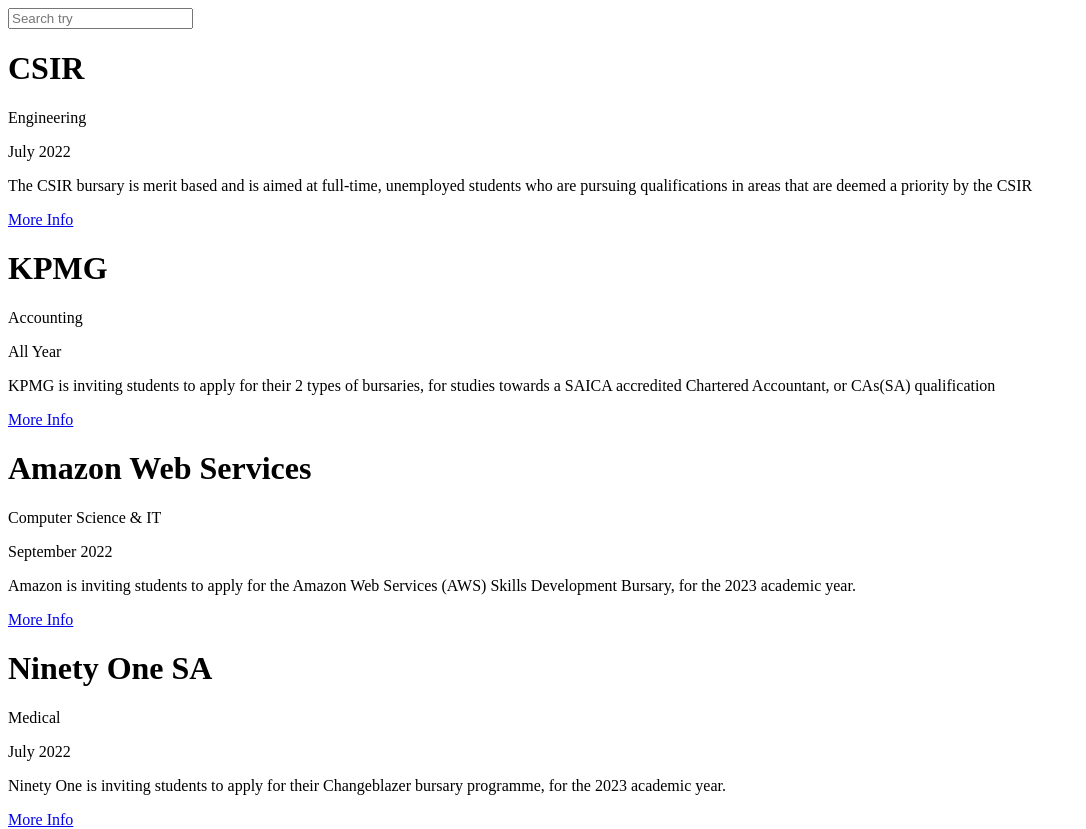
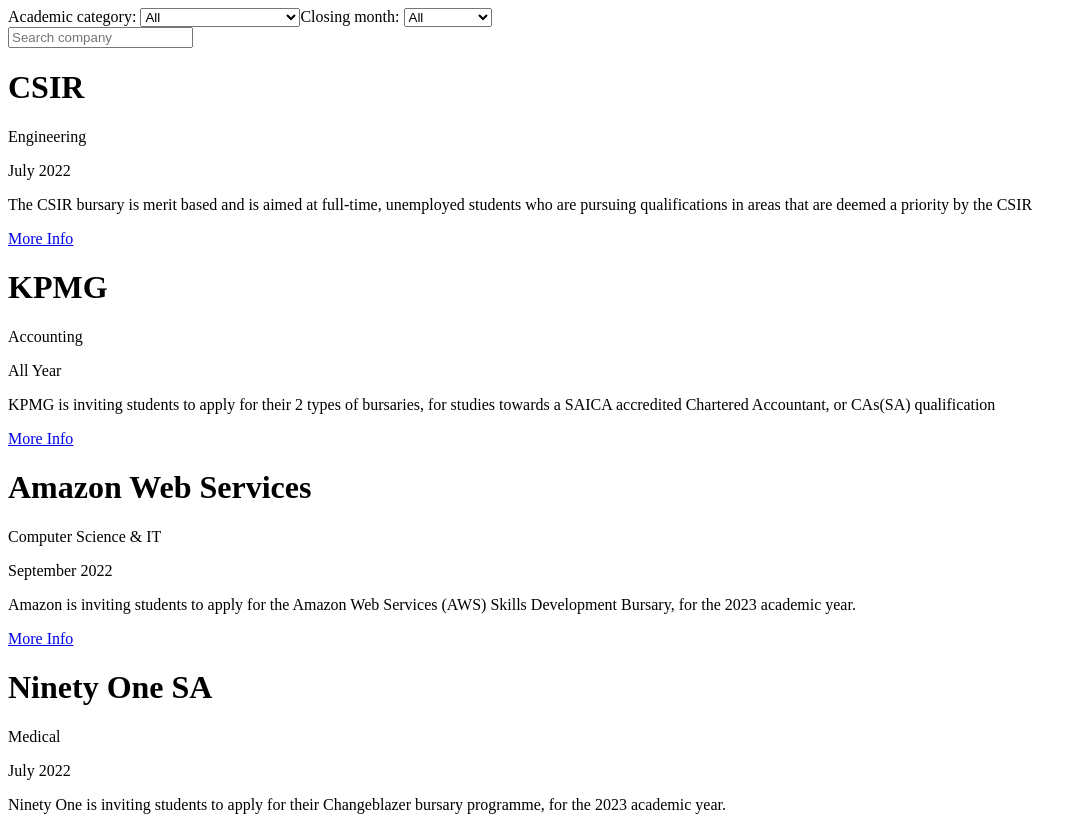
Before and after one commit to tshepi-tech/find_bursariesza, a React (Create React App) app: page / in a window 1280 px wide. Shown: the top 829 px of the page, without its empty margins (0-1086 px from the left). Built offline with nearby package versions, Linux system fonts and the light colour scheme.

Commit message:
filter components created

```diff
--- /dev/null
+++ b/src/Components/AcademicCategory.jsx
@@ -0,0 +1,19 @@
+//Project Files
+import BursaryItem from "./BursaryItem.jsx";
+
+export default function AcademicCategory({value,bursaries}) {
+
+
+      //Properties
+      const selected_category = bursaries.filter((item) => item.category === `${value}`);
+      const category = selected_category.map((item) => (
+        <BursaryItem key={item.id} item={item} />
+      ));
+
+      return (
+        <div >
+          <div>{category}</div>
+        </div>
+      );
+
+}
--- a/src/Components/Dashboard.jsx
+++ b/src/Components/Dashboard.jsx
@@ -2,29 +2,32 @@
 import { useEffect, useState } from "react";
 //Project files
 import bursaries from "../Data/bursaries.json";
-import BursaryList from "./BursaryList.jsx"
+import BursaryList from "./BursaryList.jsx";
+import Filters from "./Filters.jsx";
 
 import SearchList from "./SearchList";
 
 export default function Dashboard() {
 
+   //Local State
+   const [searchField, setSearchField] = useState("");
+
    //Methods
    const handleChange = (event) => {
     setSearchField(event.target.value);
   };
+
+  //Properties
   const searchbox = <input
   className="search__box"
   type="search"
-  placeholder="Search try"
+  placeholder="Search company"
   onChange={handleChange}
 />
 
-  //Local State
-  const [searchField, setSearchField] = useState("");
-
-
   return (
     <div>
+      <Filters bursaries={bursaries}/>
       {searchbox}
        {searchbox === "" ? (<BursaryList/>):
   (<SearchList bursaries={bursaries} searchField={searchField} />)}
--- /dev/null
+++ b/src/Components/Filters.jsx
@@ -0,0 +1,41 @@
+//project Files
+import AcademicCategory from "./AcademicCategory";
+
+//NPM packages
+import { useState } from "react";
+
+export default function Filters({bursaries}) {
+
+//Local state
+    const [value, setValue] = useState("All");
+
+     //Methods
+  function onSelect(event) {
+    setValue(event?.target?.value);
+  }
+  return (
+    <section>
+    <div >
+        <label htmlFor="Academic category">Academic category: </label>
+         <select name="" id="" value={value} onChange={onSelect}>
+          <option value="All">All</option>
+          <option value="Engineering">Engineering</option>
+          <option value="Accounting">Accounting</option>
+          <option value="Computer Science & IT">Computer Science & IT</option>
+          <option value="Medical">Medical</option>
+          <option value="Education">Education</option>
+        </select>
+        <label htmlFor="Closing month">Closing month: </label>
+        <select >
+         {/* <select name="" id="" value={value} onChange={onSelect}></select> */}
+          <option v="All">All</option>
+          <option v="July">July</option>
+          <option v="August">August</option>
+          <option v="September">September</option>
+          <option v="All year">All year</option>
+        </select>
+      </div>
+      <AcademicCategory value={value} bursaries={bursaries}/>
+      </section>
+  )
+}
```
